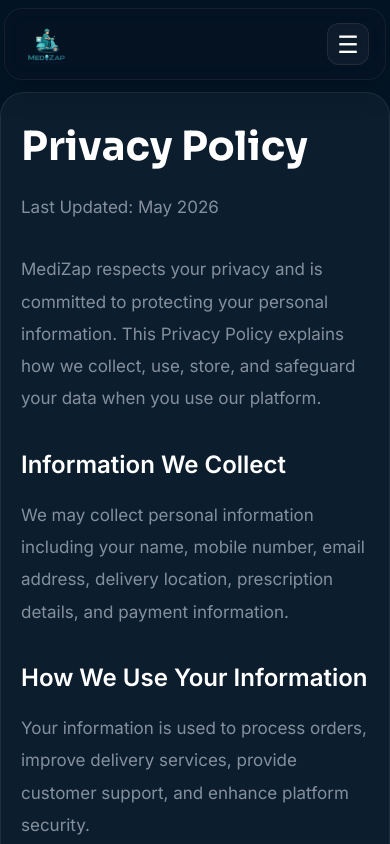
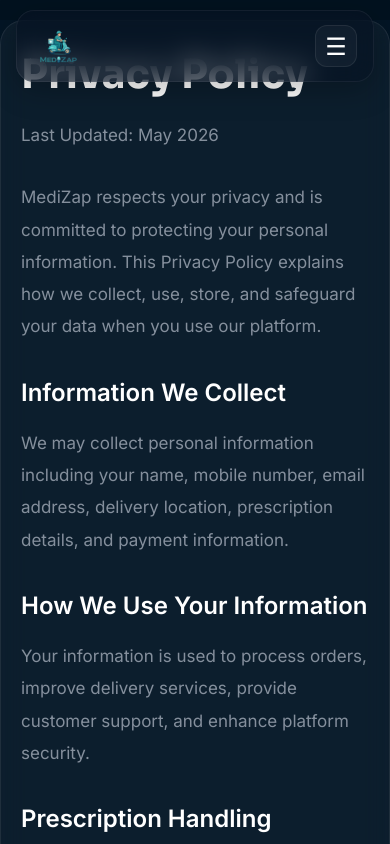
Before and after one commit to sainmusicofficial-ui/medizap, a React (Vite) app: page /privacy-policy in a window 390 px wide. Shown: the top 844 px of the page. Built offline with nearby package versions, Linux system fonts and the light colour scheme.

Commit message:
chaanged mobile nav bar to sticky

```diff
--- a/src/App.css
+++ b/src/App.css
@@ -1961,9 +1961,9 @@ padding: 36px;
 @media (max-width: 768px) {
 
   .app{
-    padding: 20px 16px;
-    overflow-x: hidden;
-  }
+  padding: 90px 16px 20px;
+  overflow-x: hidden;
+}
 
   /* NAVBAR */
 
@@ -2021,12 +2021,14 @@ padding: 36px;
 }
 
 .navbar{
-  position: sticky;
-  top: 8px;
+  position: fixed;
+  top: 10px;
+  left: 16px;
+  right: 16px;
+
   z-index: 9999;
 
-  width: calc(100% - 8px);
-  margin: 0 auto 16px;
+  width: auto;
 
   padding: 14px 16px;
 
```
